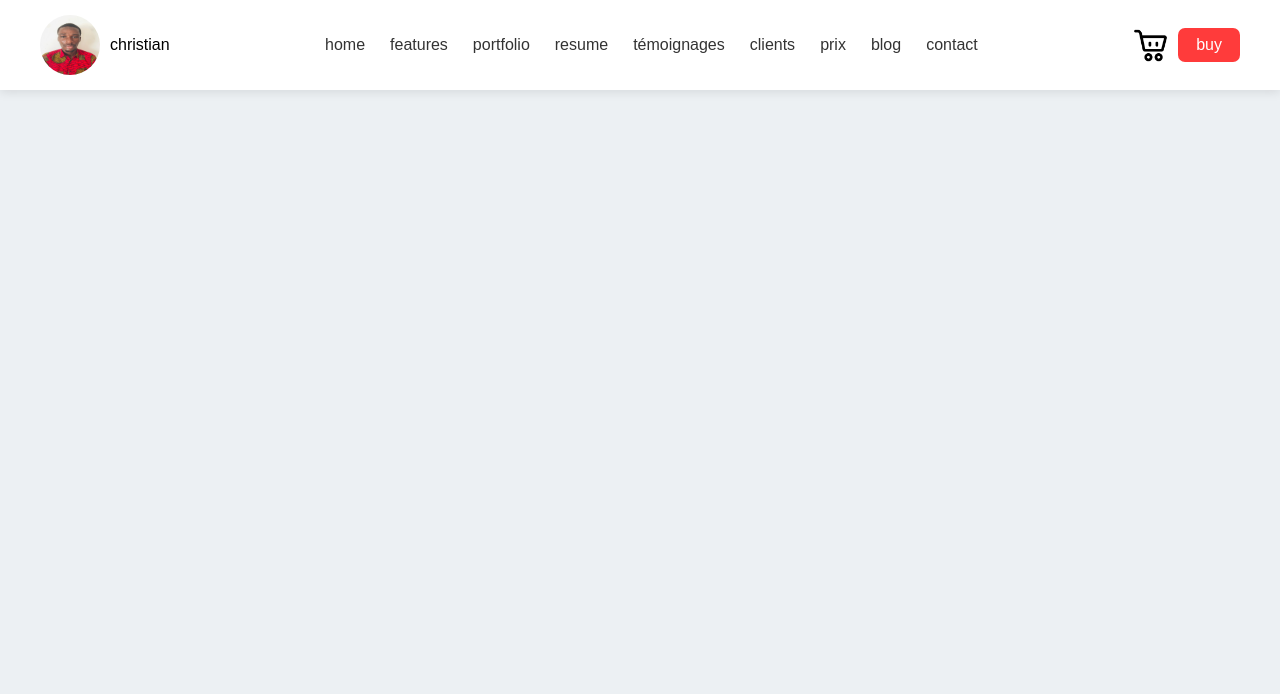
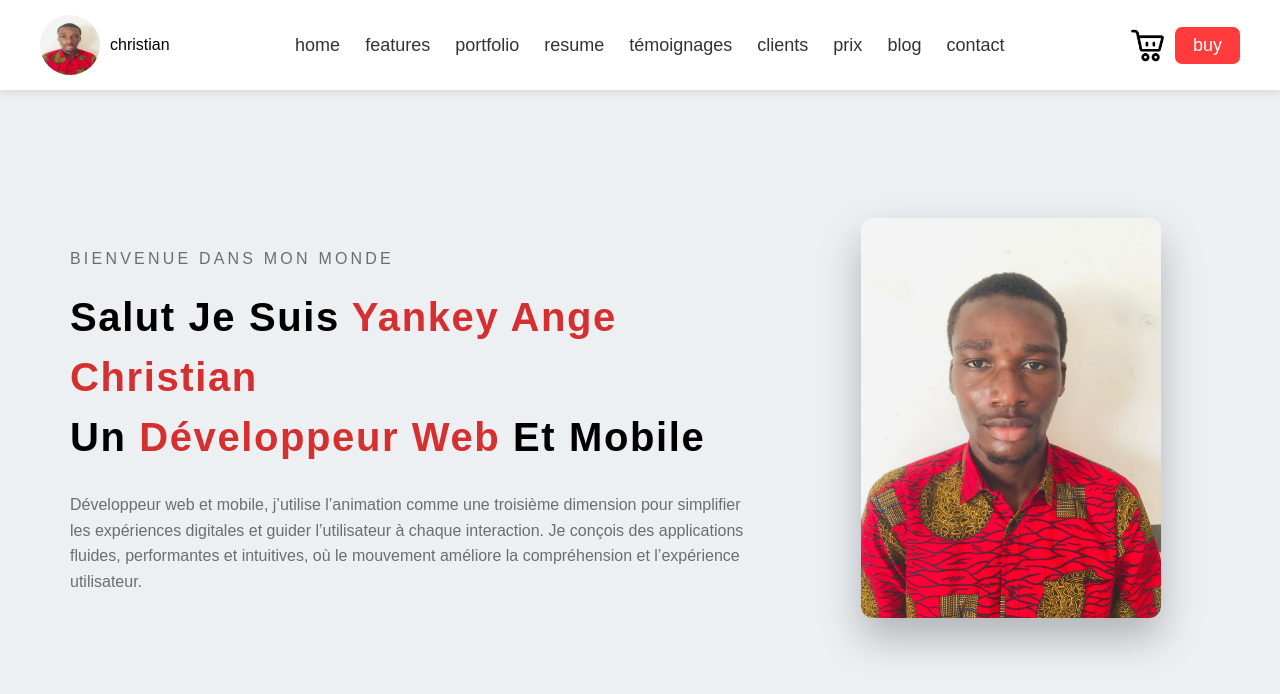
Before and after one commit to YankeyNwolle/site_personnel, a plain HTML site: page index.html in a window 1280 px wide. Drawn offline with Linux system fonts and the light colour scheme; a web font is replaced by a local one.

Commit message:
first commit

```diff
--- a/index.html
+++ b/index.html
@@ -6,15 +6,20 @@
     <title>Personal site</title>
     <link rel="icon" type="image/png" href="images/christian.jpg">
     <link rel="stylesheet" href="styles.css">
-</head>
+    <link rel="preconnect" href="https://fonts.googleapis.com">
+    <link rel="preconnect" href="https://fonts.gstatic.com" crossorigin>
+    <link href="https://fonts.googleapis.com/css2?family=Amarna:ital,wght@0,100..700;1,100..700&family=BBH+Bogle&display=swap" rel="stylesheet">
+    </head>
 <body>
+
+    <!-- debut header -->
 
 <header>
     <div class="logo">
         <img src="images/christian.jpg" alt="christian">
         <p>christian</p>
     </div>
-
+        <!-- navigation -->
     <nav>
         <ul>
             <li><a href="#">home</a></li>
@@ -34,6 +39,32 @@
         <button type="button">buy</button>
     </div>
 </header>
+    <!-- fin header -->
+<div class="container">
+
+  <!-- TEXTE À GAUCHE -->
+  <div class="texte">
+    <p>bienvenue dans mon monde</p>
+
+    <h1>
+      salut je suis <span>yankey ange christian</span><br>
+      un <span>développeur web</span> et mobile
+    </h1>
+
+    <h2>
+      Développeur web et mobile, j’utilise l’animation comme une troisième dimension pour simplifier
+      les expériences digitales et guider l’utilisateur à chaque interaction.
+      Je conçois des applications fluides, performantes et intuitives, où le mouvement améliore
+      la compréhension et l’expérience utilisateur.
+    </h2>
+  </div>
+
+  <!-- IMAGE À DROITE -->
+  <div class="image-flottante">
+    <img src="images/christian.jpg" alt="yankey ange christian">
+  </div>
+
+</div>
 
 </body>
 </html>
--- a/styles.css
+++ b/styles.css
@@ -44,7 +44,7 @@ nav ul {
 nav ul li a {
     text-decoration: none;
     color: #333;
-    font-size: 16px;
+    font-size: 18px;
     transition: 0.3s;
     padding-bottom: 5px;
 }
@@ -72,7 +72,7 @@ nav ul li a:hover {
     border-radius: 7px;
     color: white;
     background-color: #ff3b3b;
-    font-size: 16px;
+    font-size: 18px;
     cursor: pointer;
     transition: 0.3s;
 }
@@ -87,3 +87,67 @@ nav ul li a:hover {
         display: none;
     }
 }
+
+/* container */
+
+.container {
+    padding: 70px;
+    margin-top: 4.5%;
+    display: flex;
+    align-items: center;
+    justify-content: space-between;
+    width: 100%;
+}
+
+/* TEXTE À GAUCHE */
+.texte {
+    width: 60%;
+}
+
+.container p {
+    text-transform: uppercase;
+    letter-spacing: 0.2rem;
+    line-height: 2.3;
+    color: #6d6d6d;
+}
+
+.container h1 {
+    line-height: 1.5;
+    letter-spacing: 0.1rem;
+    text-transform: capitalize;
+    font-family: "BBH Bogle", sans-serif;
+    font-size: 40px;
+    margin: 10px 0;
+}
+
+.container span {
+    color: #d62f2f;
+}
+
+.container h2 {
+    font-size: 1em;
+    font-weight: 400;
+    line-height: 1.6;
+    color: #6d6d6d;
+    margin-top: 25px;
+}
+
+/* IMAGE À DROITE */
+.image-flottante {
+    width: 35%;
+    display: flex;
+    justify-content: center;
+}
+
+.image-flottante img {
+    width: 300px;
+    height: auto;
+    border-radius: 12px;
+    box-shadow: 0px 20px 40px rgba(0, 0, 0, 0.25);
+    transition: transform 0.3s ease;
+}
+
+/* Petit effet sympa au hover */
+.image-flottante img:hover {
+    transform: translateY(-8px);
+}
```
